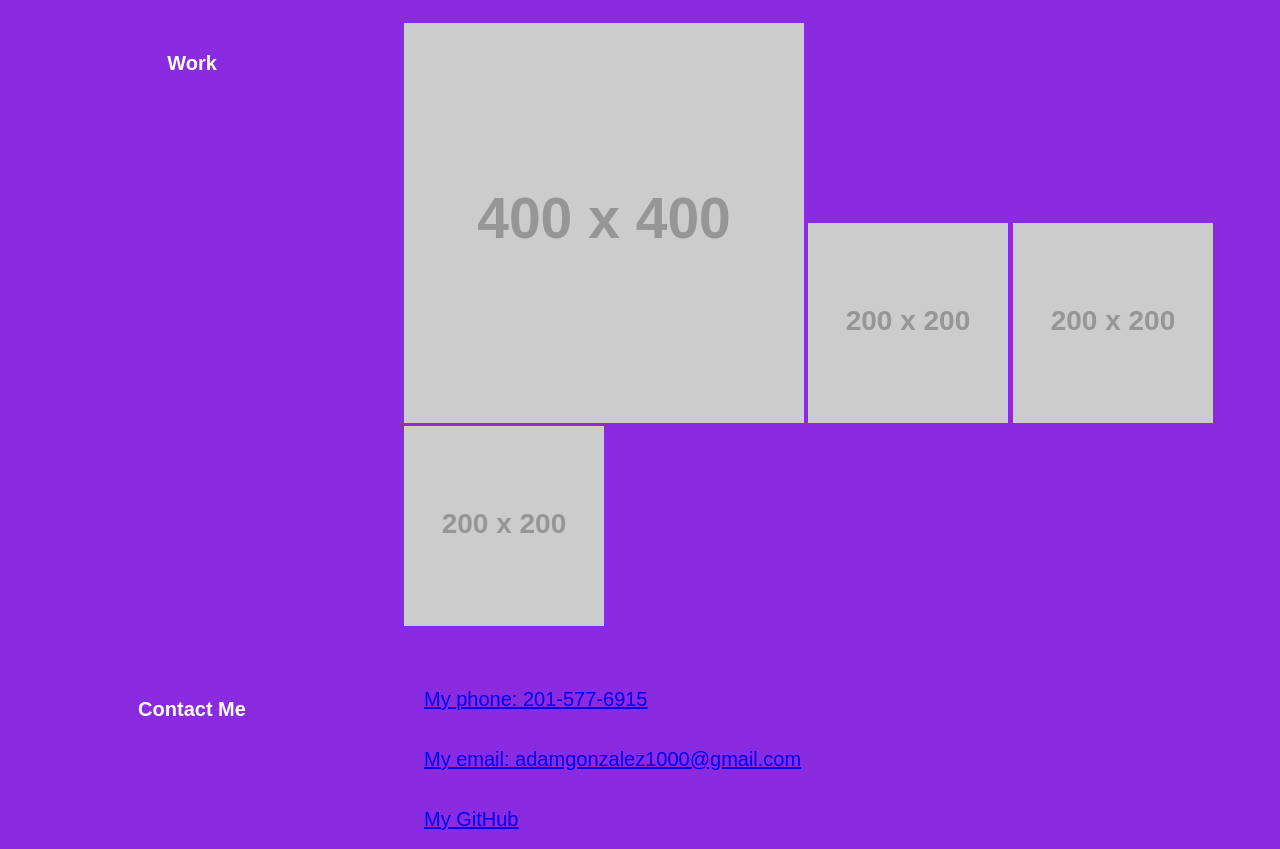
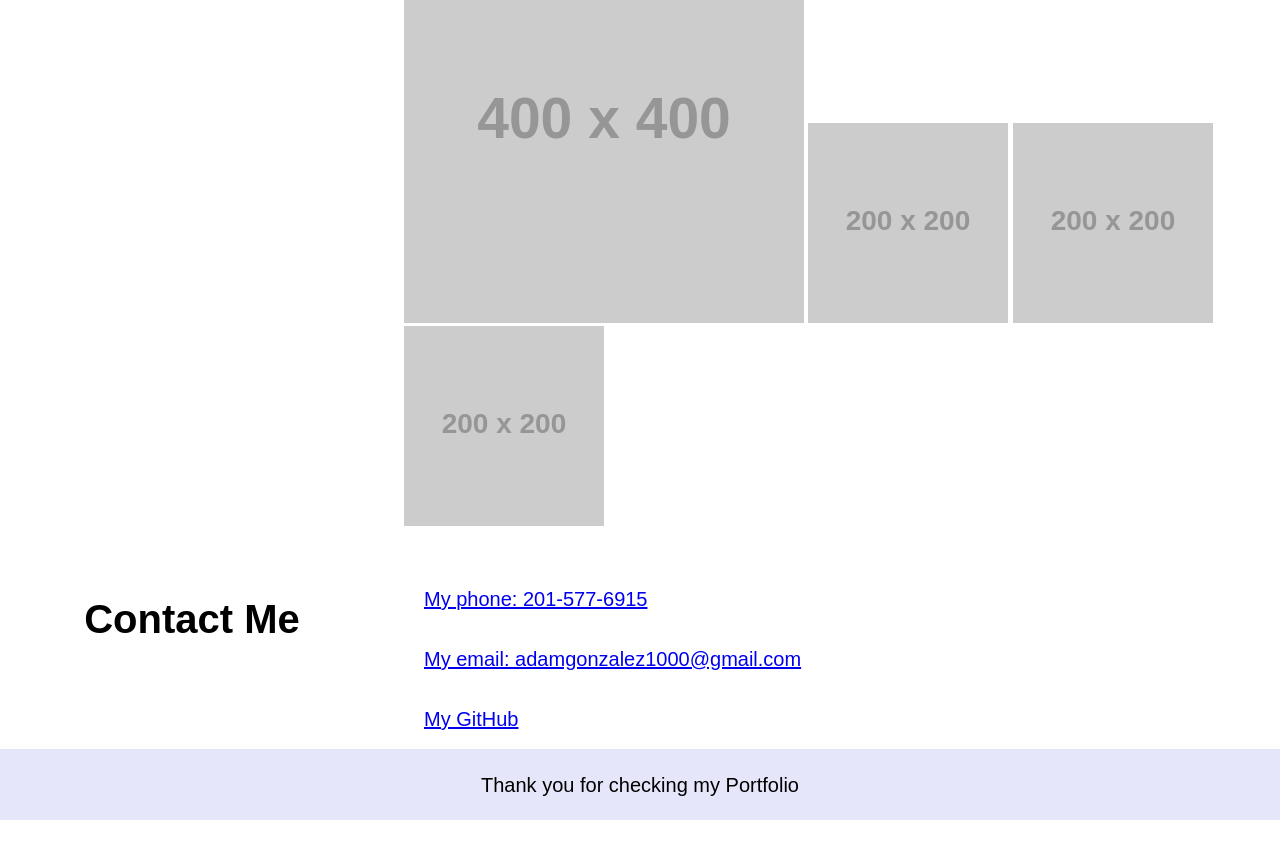
Before and after one commit to Trgrf/FirstPortfolio, a plain HTML site: page index.html in a window 1280 px wide. Shown: the part 927-1776 px from the top of the page. After the commit the page ends 1747 px from the top, so only its background shows below. Drawn offline with Linux system fonts and the light colour scheme; placeholder pictures from the web are drawn by us.

Commit message:
savings changes removing background image and restyling page to be more caring on the eyes, added footer

```diff
--- a/assests/css/style.css
+++ b/assests/css/style.css
@@ -1,6 +1,6 @@
 body {
-    background-color: blueviolet;
-    color: #fff;
+    background-color: rgba(255, 255, 255);
+    color: black;
 
 }
 
@@ -25,6 +25,7 @@ body {
     padding: 10px;
     margin: 25px;
     color: black;
+
 }
 .header nav ul {
     display: flex;
@@ -57,12 +58,13 @@ body {
 div h2{
     display: flex;
     justify-content: center;
-    font-size: 20px;
+    font-size: 40px;
     padding: 50px;
 }
 
 .me {
-    height: 500px;
+
+    height: 400px;
     width: 25%;
     margin-bottom: 20px;
     background-image: url("../images/3376.jpeg");
@@ -71,20 +73,13 @@ div h2{
     min-width: 400px;
 }
 
-/* .background{
-    background-image: url("../images/purpback.jpg") ;
-    height: 500px;
-} */
-
 .section.work{
     height: 100%;
 }
 
 .right.contact{
-    display: inline;
     margin: 0;
     padding: 20px;
-
 }
 
 div p{
@@ -97,3 +92,12 @@ div a{
     display: block;
     padding: 20px;
 }
+
+footer{
+  display: flex;
+  justify-content: center;
+  padding: 2%;
+  background-color: lavender;
+  color: black;
+  font-size: 20px;
+}
--- a/index.html
+++ b/index.html
@@ -26,13 +26,14 @@
                         <a href="#Contact-Me">Contact Me</a>
                     </li>
                     <li>
-                        <a href="https://docs.google.com/document/d/12FlYu4WXncZzv0sRgUoXBMhosCyih7tKgHORVRrNC20/edit?usp=sharing">Resume</a>
+                        <a
+                            href="https://docs.google.com/document/d/12FlYu4WXncZzv0sRgUoXBMhosCyih7tKgHORVRrNC20/edit?usp=sharing">Resume</a>
                     </li>
                 </ul>
             </nav>
         </header>
         <div class="me"></div>
-        <!-- <div class="background"></div> -->
+
         <div class="section About-Me">
             <div id="About-Me" class="left">
                 <h2>About Me</h2>
@@ -49,10 +50,10 @@
                 <h2>Work</h2>
             </div>
             <div class="right">
-                <img src ="https://via.placeholder.com/400">
-                <img src ="https://via.placeholder.com/200">
-                <img src ="https://via.placeholder.com/200">
-                <img src ="https://via.placeholder.com/200">
+                <img src="https://via.placeholder.com/400">
+                <img src="https://via.placeholder.com/200">
+                <img src="https://via.placeholder.com/200">
+                <img src="https://via.placeholder.com/200">
             </div>
         </div>
 
@@ -66,7 +67,14 @@
                 <a href="https://github.com/Trgrf">My GitHub</a>
             </div>
         </div>
+
     </div>
+
+    <footer>
+      <div>
+          Thank you for checking my Portfolio
+      </div>
+    </footer>
 </body>
 
 </html>
```
